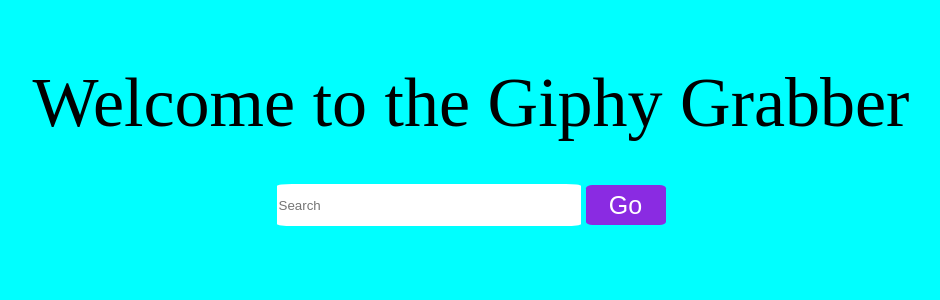
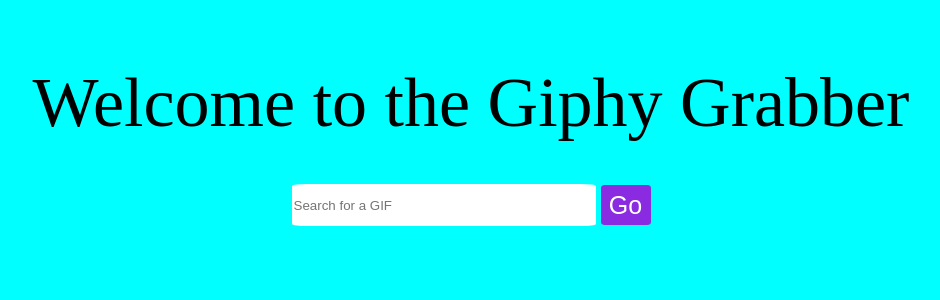
Before and after one commit to GGMU1986/GiphyTDBReact, a React (Create React App) app: page / in a window 1280 px wide. Shown: the top 300 px of the page, without its empty margins (169-1109 px from the left). Built offline with nearby package versions, Linux system fonts and the light colour scheme; a web font is replaced by a local one.

Commit message:
Added useState and utils file

```diff
--- a/src/components/header.jsx
+++ b/src/components/header.jsx
@@ -1,12 +1,29 @@
-import React from 'react'
+import React, { useState } from 'react'
 
 const Header = () => {
+  const [search, setSearch] = useState('');
+
+  const handleSubmit = (e) => {
+    e.preventDefault();
+    console.log(search);
+  };
+
   return (
     <div className="header">
-      <div className="search">
-        <input type="text" placeholder="Search"/>
-        <button className="search_btn">Go</button>
-      </div>
+      <form className="search" onSubmit={handleSubmit}>
+        <input
+          className="search_input"
+          type="text"
+          value={search}
+          placeholder="Search for a GIF"
+          onChange={(e) => setSearch(e.target.value)}
+        />
+        <input
+          className="search_btn"
+          type="submit"
+          value="Go"
+        />
+      </form>
     </div>
   )
 }
--- a/src/index.css
+++ b/src/index.css
@@ -41,7 +41,7 @@
   justify-content: center;
 }
 
-.search > input{
+.search_input{
   width: 300px;
   height: 40px;
   border: none;
@@ -52,7 +52,7 @@
   margin-left: 5px;
   border: none;
   border-radius: 8%;
-  width: 80px;
+  width: 50px;
   height: 40px;
   background-color: blueviolet;
   font-size: 25px;
```
Also changed, not shown: src/utils/getUrl.js (added, +13 -0 lines).
